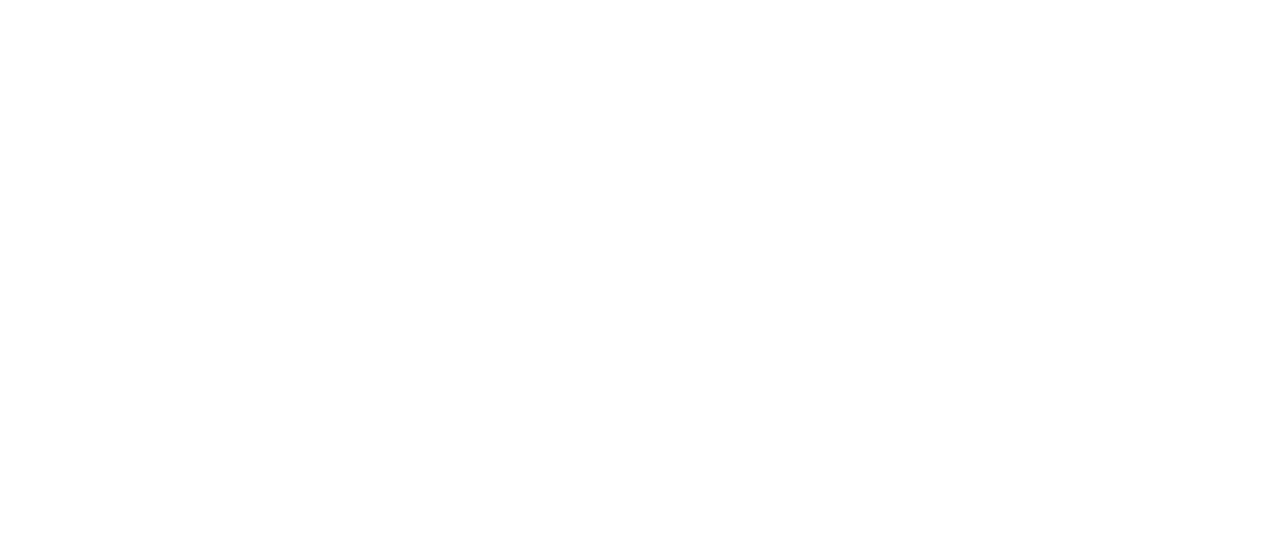
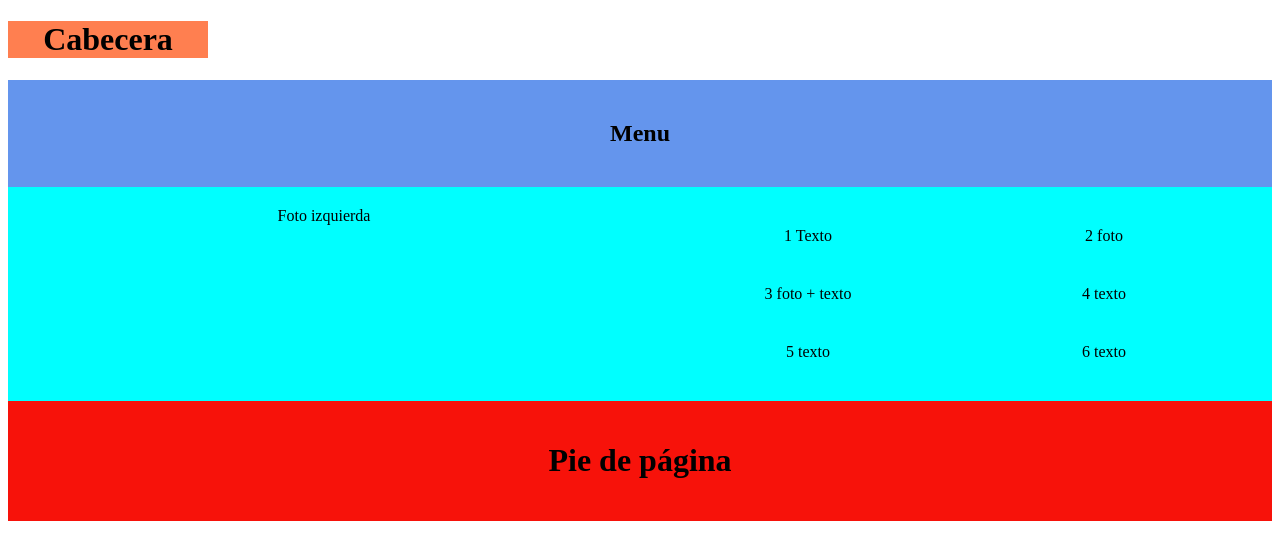
Before and after one commit to ARVIPE/Dise-o-Interfaces, a plain HTML site: page relacion/ejercicio5.html in a window 1280 px wide. Drawn offline with Linux system fonts and the light colour scheme.

Commit message:
actualización

```diff
--- /dev/null
+++ b/css/ejercicio5.css
@@ -0,0 +1,43 @@
+header{
+    background-color: coral;
+    text-align: center;
+
+    width: 200px;
+}
+
+.menu{
+
+    background-color: cornflowerblue;
+    text-align: center;
+    padding: 20px;
+
+}
+
+.fila{
+
+
+    text-align: center;
+
+    display: flex;
+    flex-direction: row;
+
+
+}
+
+.col{
+
+    flex: 10%;
+    background-color: aqua;
+    padding: 20px;
+    flex-direction: column;
+    display: flexbox;
+
+
+}
+
+footer{
+
+    background-color: rgb(247, 18, 10);
+    text-align: center;
+    padding: 20px;
+}
--- /dev/null
+++ b/css/ejercicio7.css
@@ -0,0 +1,14 @@
+body {
+    background-color: rgba(226, 165, 85, 0.781);
+  }
+
+  @media only screen and (max-width: 992px) and (min-width: 600px){
+    body {
+      background-color: lightblue;
+    }
+  }
+  @media only screen and (max-width: 600px) {
+    body {
+      background-color: green;
+    }
+  }
--- a/relacion/ejercicio5.html
+++ b/relacion/ejercicio5.html
@@ -4,8 +4,38 @@
     <meta charset="UTF-8">
     <meta name="viewport" content="width=device-width, initial-scale=1.0">
     <title>Document</title>
+    <link href="../css/ejercicio5.css" rel="stylesheet" type="text/css">
 </head>
 <body>
 
+    <header>
+            <h1>Cabecera</h1>
+    </header>
+    <div class="menu"><h2>Menu</h2></div>
+    <div class="fila">
+        <div class="col">Foto izquierda</div>
+        <div class="col">
+            <div class="fila">
+                <div class="col">1 Texto</div>
+                <div class="col">2 foto</div>
+            </div>
+            <div class="fila">
+                <div class="col">3 foto + texto</div>
+                <div class="col">4 texto</div>
+            </div>
+            <div class="fila">
+                <div class="col">5 texto</div>
+                <div class="col">6 texto</div>
+            </div>
+        </div>
+    </div>
+
+
+
+    </div>
+<footer>
+    <h1>Pie de página</h1>
+</footer>
+
 </body>
 </html>
```
Also changed, not shown: css/ejercicio6.css (added, +18 -0 lines), css/ejercicio8.css (added, +28 -0 lines), relacion/ejercicio6.html (added, +16 -0 lines), relacion/ejercicio7.html (added, +17 -0 lines), relacion/ejercicio8.html (added, +20 -0 lines), curriculum/polaroid.jpg (added), relacion/ejercicio9.html (added).
